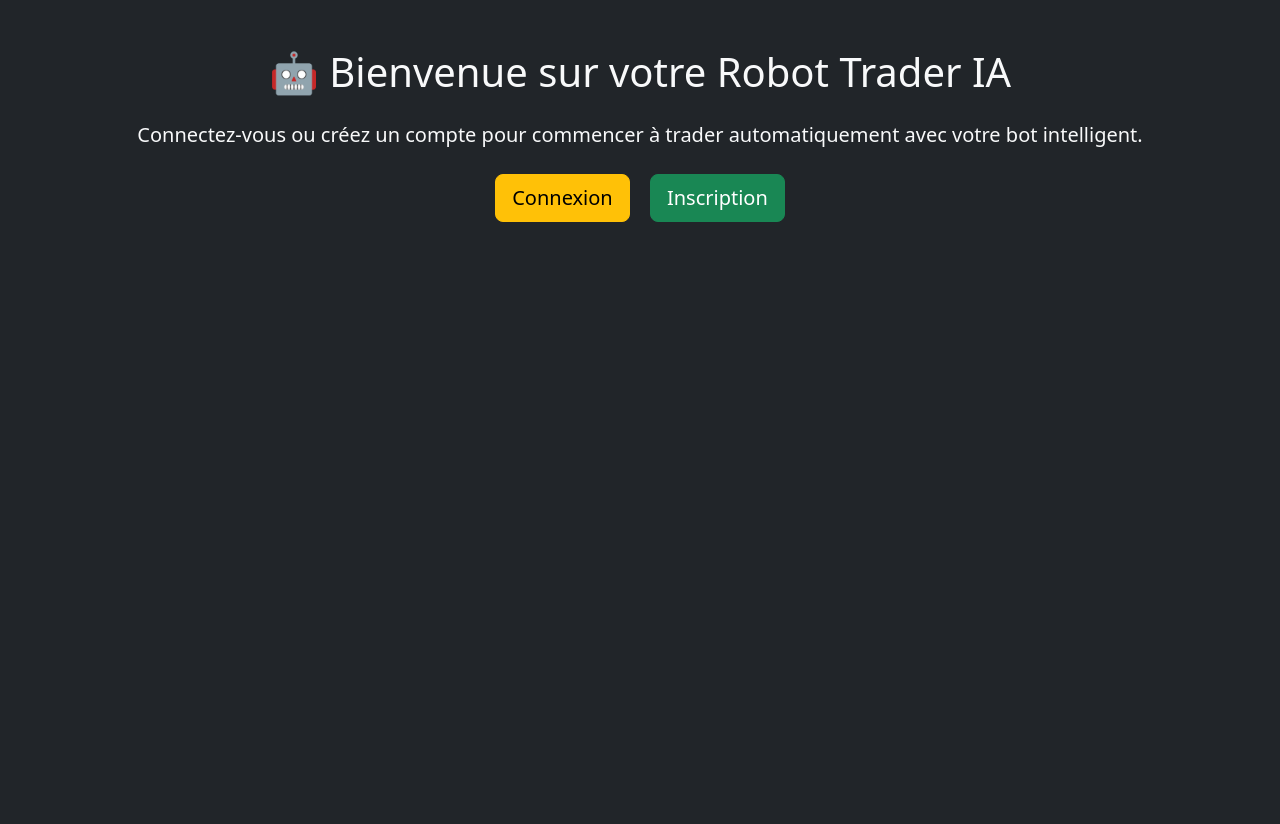
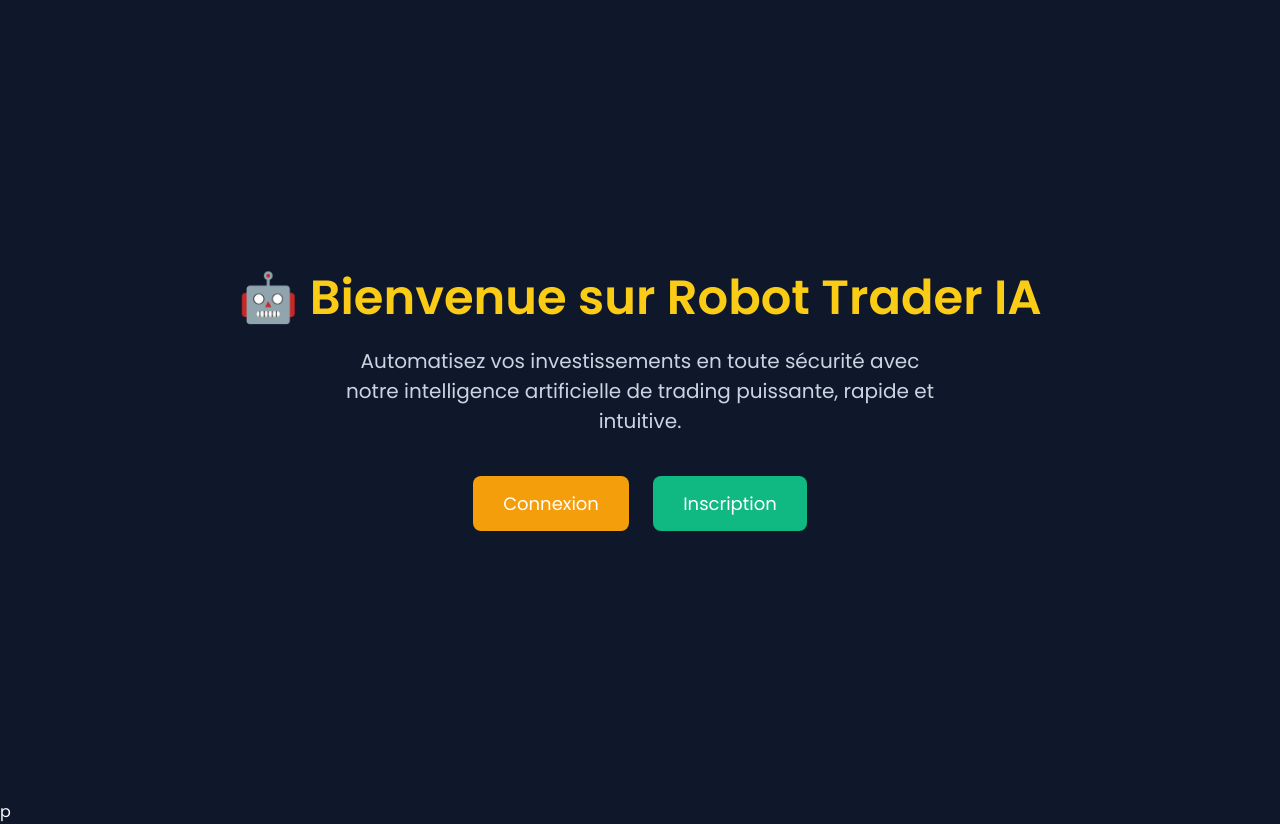
Before and after one commit to brendayologaza4/Robot-trader, a Flask app: page / in a window 1280 px wide. Before the commit the page ends 222 px from the top, so only its background shows below. Run offline with Flask 3, Linux system fonts and the light colour scheme; some libraries are stand-ins or nearby versions.

Commit message:
Update index.html

```diff
--- a/templates/index.html
+++ b/templates/index.html
@@ -2,17 +2,104 @@
 <html lang="fr">
 <head>
     <meta charset="UTF-8">
-    <title>Bienvenue sur le Robot Trader</title>
+    <title>Bienvenue sur le Robot Trader IA</title>
+    <meta name="viewport" content="width=device-width, initial-scale=1">
+    <!-- Google Fonts -->
+    <link href="https://fonts.googleapis.com/css2?family=Poppins:wght@400;600&display=swap" rel="stylesheet">
+    <!-- Bootstrap -->
     <link rel="stylesheet" href="https://cdn.jsdelivr.net/npm/bootstrap@5.3.3/dist/css/bootstrap.min.css">
+    <!-- Custom Style -->
+    <style>
+        body {
+            background-color: #0f172a;
+            font-family: 'Poppins', sans-serif;
+            color: #f8fafc;
+            margin: 0;
+            padding: 0;
+        }
+
+        .hero-section {
+            height: 100vh;
+            display: flex;
+            flex-direction: column;
+            justify-content: center;
+            align-items: center;
+            text-align: center;
+            padding: 20px;
+        }
+
+        .hero-title {
+            font-size: 48px;
+            font-weight: 600;
+            color: #facc15;
+            margin-bottom: 20px;
+        }
+
+        .hero-subtitle {
+            font-size: 20px;
+            color: #cbd5e1;
+            max-width: 600px;
+            margin-bottom: 40px;
+        }
+
+        .hero-buttons a {
+            padding: 14px 30px;
+            font-size: 18px;
+            font-weight: 500;
+            border-radius: 8px;
+            margin: 0 10px;
+            transition: all 0.3s ease;
+        }
+
+        .btn-warning {
+            background-color: #f59e0b;
+            color: #fff;
+            border: none;
+        }
+
+        .btn-warning:hover {
+            background-color: #d97706;
+        }
+
+        .btn-success {
+            background-color: #10b981;
+            color: #fff;
+            border: none;
+        }
+
+        .btn-success:hover {
+            background-color: #059669;
+        }
+
+        @media (max-width: 768px) {
+            .hero-title {
+                font-size: 34px;
+            }
+
+            .hero-subtitle {
+                font-size: 16px;
+            }
+
+            .hero-buttons a {
+                display: block;
+                width: 100%;
+                margin: 10px 0;
+            }
+        }
+    </style>
 </head>
-<body class="bg-dark text-light">
-    <div class="container text-center mt-5">
-        <h1 class="mb-4">🤖 Bienvenue sur votre Robot Trader IA</h1>
-        <p class="lead">Connectez-vous ou créez un compte pour commencer à trader automatiquement avec votre bot intelligent.</p>
-        <div class="mt-4">
-            <a href="/login" class="btn btn-warning btn-lg me-3">Connexion</a>
-            <a href="/register" class="btn btn-success btn-lg">Inscription</a>
-        </div>
+<body>
+
+<div class="hero-section">
+    <h1 class="hero-title">🤖 Bienvenue sur Robot Trader IA</h1>
+    <p class="hero-subtitle">
+        Automatisez vos investissements en toute sécurité avec notre intelligence artificielle de trading puissante, rapide et intuitive.
+    </p>
+    <div class="hero-buttons">
+        <a href="/login" class="btn btn-warning">Connexion</a>
+        <a href="/register" class="btn btn-success">Inscription</a>
     </div>
+</div>
+
 </body>
-</html>
+</html>p
```
